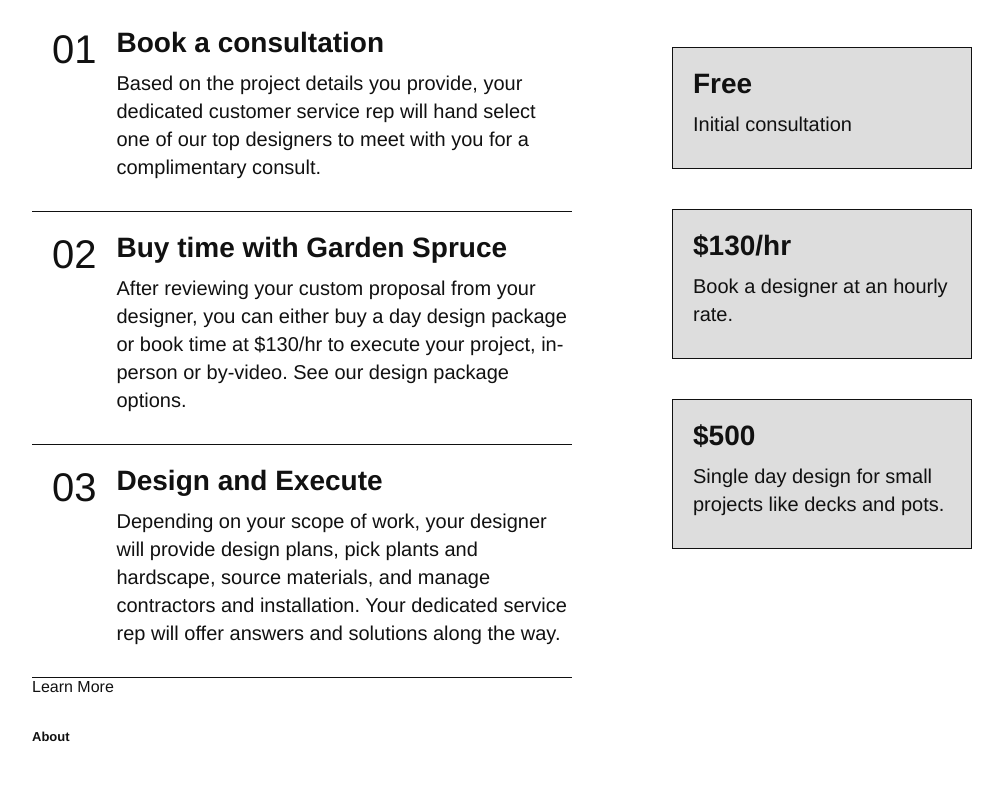
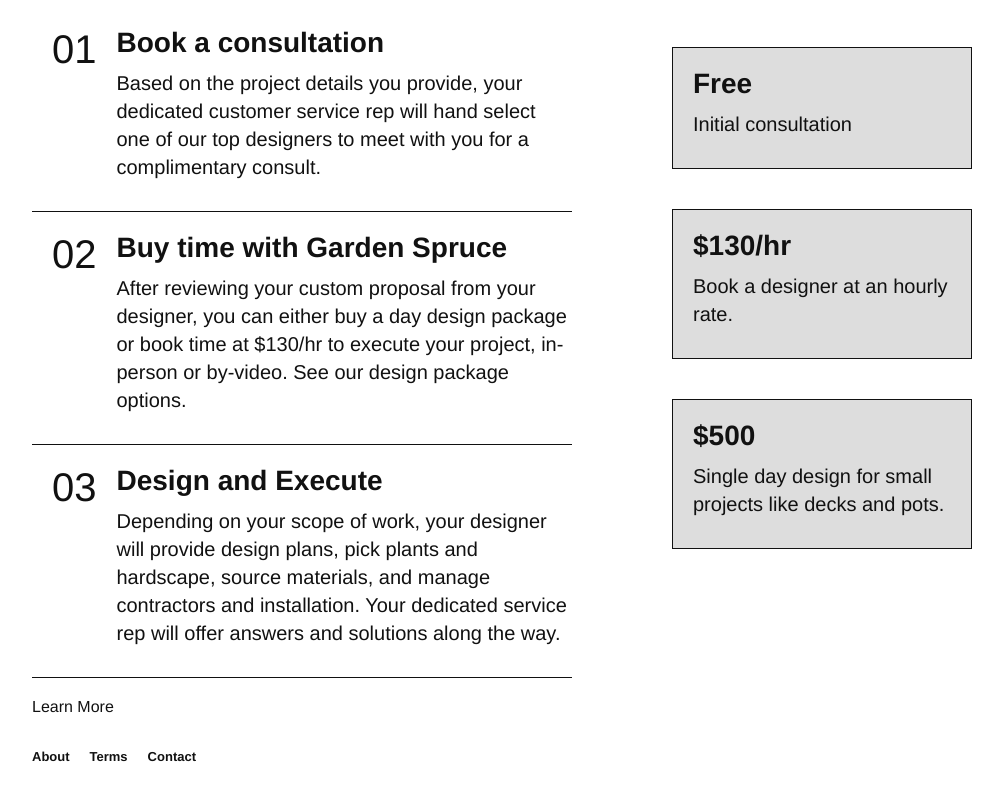
Before and after one commit to bczulauf/gardenspruce, a plain HTML site: page www/index.html in a window 1280 px wide. Shown: the part 1081-1877 px from the top of the page, without its empty margins (138-1141 px from the left). Drawn offline with Linux system fonts and the light colour scheme; no server answers.

Commit message:
terms and contact

```diff
--- a/www/css/main.css
+++ b/www/css/main.css
@@ -183,6 +183,7 @@
 
 .footer-link {
     text-decoration: none;
+    margin-right: 20px;
 }
 
 .selected-link::before {
@@ -206,11 +207,11 @@
     padding: 10px 0;
     margin-bottom: 10px;
     border: none;
-    border-bottom: 2px solid #111;
+    border-bottom: 1px solid #111;
 }
 
 textarea {
-    border: 2px solid #111;
+    border: 1px solid #111;
 }
 
 ::-webkit-input-placeholder { /* WebKit, Blink, Edge */
@@ -399,6 +400,11 @@
     background-image: url("../img/photo6.png");
 }
 
-.row-space {
+/* Standard styles */
+.margin-top {
     margin-top: 20px;
 }
+
+.margin-bottom {
+    margin-bottom: 20px;
+}
--- a/www/index.html
+++ b/www/index.html
@@ -17,6 +17,8 @@
         <div id="page"></div>
         <footer class="section flex">
                 <a href="#/about" class="footer-link">About</a>
+                <a href="#/terms" class="footer-link">Terms</a>
+                <a href="#/contact" class="footer-link">Contact</a>
         </footer>
         <script src="https://www.gstatic.com/firebasejs/3.3.0/firebase.js"></script>
         <script>
@@ -41,6 +43,8 @@
         <script src="pages/signup.js"></script>
         <script src="pages/service.js"></script>
         <script src="pages/editor.js"></script>
+        <script src="pages/terms.js"></script>
+        <script src="pages/contact.js"></script>
         <script src="router.js"></script>
     </body>
 </html>
--- /dev/null
+++ b/www/pages/contact.js
@@ -0,0 +1,12 @@
+function loadContact() {
+    var template = `
+        <div class="section">
+            <h2 class="page-header">Contact</h2>
+            <h2>Email</h2>
+            <h3>info@gardenspruce.com</h3>
+            <h2>Phone</h2>
+            <h3>206-888-8888</h3>
+        </div>`;
+
+    page.innerHTML = template;
+}
--- a/www/pages/home.js
+++ b/www/pages/home.js
@@ -26,7 +26,7 @@
                         <div class="col col2 thmb img2"></div>
                         <div class="col col2 thmb img3"></div>
                     </div>
-                    <div class="row row-space">
+                    <div class="row margin-top">
                         <div class="col col2 thmb img4"></div>
                         <div class="col col2 thmb img5"></div>
                         <div class="col col2 thmb img6"></div>
@@ -34,7 +34,7 @@
                 </div>
             </div>
             <h2 class="section-header">How it works</h2>
-            <div class="row">
+            <div class="row margin-bottom">
                 <div class="col col7">
                     <ol class="ordered-list">
                         <li>
--- /dev/null
+++ b/www/pages/terms.js
@@ -0,0 +1,23 @@
+function loadTerms() {
+    var template = `
+        <div class="section">
+            <h2 class="page-header">Terms</h2>
+            <h2>PLEASE READ THIS AGREEMENT CAREFULLY</h2>
+            <p>Thank you for visiting Gardenspruce.com ("Garden Spruce"). This agreement (this “Agreement” or these “Terms and Conditions”) governs your use of this website ("Site", and together with the services, features and content provided through the Site, the “Service”). If you are not satisfied with the terms contained in this Agreement, you may simply refrain from using this Site or the Service.</p>
+            <h2>GARDEN SPRUCE WEBSITE TERMS AND CONDITIONS</h2>
+            <p>The following terminology applies to these Terms and Conditions: "We", "us" and "our" refer to Garden Spruce. “User”, “you” and “your” refers to you, the user, or site visitor. “Designer” refers to designer users of Garden Spruce. “Terms” refers to these Terms and Conditions. “Content” refers to the text, abstracts, metadata, software, scripts, graphics, logos, files, images, photos, sounds, music, videos, interactive features, information, documents and the like.</p>
+            <p>By your continued use of the Site, you are deemed to have read and accepted the following Terms and agree to comply with and be bound by all applicable laws and regulations, including United States export and re-export control laws and regulations.</p>
+            <p>It is your responsibility to review these Terms periodically. We may revise these Terms at any time without notice to you. If you have any questions about these Terms, please contact us at info@gardenspruce.com. If at any time you find these Terms unacceptable or if you do not agree to these Terms, please do not use this Site.</p>
+            <p>PLEASE NOTE: THESE TERMS IN THE “DISPUTE RESOLUTION” SECTION CONTAINS AN ARBITRATION CLAUSE THAT REQUIRES DISPUTES TO BE ARBITRATED ON AN INDIVIDUAL BASIS, AND PROHIBITS CLASS ACTION CLAIMS. IT AFFECTS HOW DISPUTES BETWEEN YOU AND Garden Spruce ARE RESOLVED. BY ACCEPTING THESE TERMS, YOU AGREE TO BE BOUND BY THIS ARBITRATION PROVISION. PLEASE READ IT CAREFULLY.</p>
+            <p>YOU AGREE THAT BY USING THE SITE AND REGISTERING FOR THE SERVICE YOU ARE AT LEAST 18 YEARS OF AGE, OR VISITING THE SITE UNDER THE SUPERVISION OF A PARENT OR GUARDIAN, AND YOU ARE LEGALLY ABLE TO ENTER INTO A CONTRACT.</p>
+            <p>Please also refer to Garden Spruce's Privacy Policy which is incorporated by reference into this Agreement and which may also be revised at any time without notice to you.</p>
+            <h2>1. DESIGN SERVICES</h2>
+            <p>The Site is a communications platform for enabling connections between Users and Designers. Those certain design services requested by Users, which are to be completed by Designers, are hereinafter referred to as “Design Services.” Garden Spruce does not take part in the interaction between Users and Designers. Garden Spruce does not have control over the quality, timing, legality, failure to provide, or any other aspect whatsoever of any work provided by Designers, nor of the integrity, responsibility or any of the actions or omissions whatsoever of any Users or Designers. Homepolish makes no representations about the suitability, reliability, timeliness, or accuracy of the Design Services requested and provided by Designers identified through the Site whether in public, private, or offline interactions. Users contract for Design Services directly with Designers. Garden Spruce will not be a party to any contracts for Design Services. Garden Spruce facilitates contracts by supplying a medium for the exchange of money.</p>
+            <p>Garden Spruce cannot confirm that each Designer is who they claim to be. Garden Spruce does not assume any responsibility for the accuracy or reliability of this information or any information provided through the Site. When interacting with Designers, you should exercise caution and common sense to protect your personal safety and property, just as you would when interacting with other persons whom you don’t know. NEITHER GARDEN SPRUCE NOR ITS AFFILIATES OR LICENSORS IS RESPONSIBLE FOR THE CONDUCT, WHETHER ONLINE OR OFFLINE, OF ANY USER OF THE SITE OR ANY DESIGNER. GARDEN SPRUCE AND ITS AFFILIATES AND LICENSORS WILL NOT BE LIABLE FOR ANY CLAIM, INJURY OR DAMAGE ARISING IN CONNECTION WITH YOUR USE OF THE SITE OR THE DESIGN SERVICES.</p>
+            <p>RELEASE FOR THE DESIGN SERVICES</p>
+            <p>The Site is only a venue for connecting Users and Designers. Because Garden Spruce is not involved in the actual contact between Users and Designers or in the completion of the Design Services, in the event that you have a dispute with one or more Users or Designers, you release Garden Spruce (and our officers, directors, agents, investors, subsidiaries, and employees) from any and all claims, demands, or damages (actual or consequential) of every kind and nature, known and unknown, suspected and unsuspected, disclosed and undisclosed, arising out of or in any way connected with such disputes.</p>
+            <p>Garden Spruce expressly disclaims any liability that may arise between Users of its Site, including Designers.</p>
+        </div>`;
+
+    page.innerHTML = template;
+}
--- a/www/router.js
+++ b/www/router.js
@@ -72,6 +72,8 @@
 Router.add("service", loadService);
 Router.add("posts/(.*)", loadPost);
 Router.add("magazine", loadMag);
+Router.add("terms", loadTerms);
+Router.add("contact", loadContact);
 Router.add("editor", loadEditor, true);
 Router.add("create", loadCreateAccount, true);
 Router.add("", loadHome);
```
